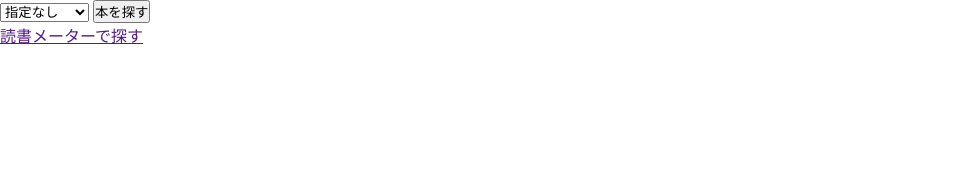
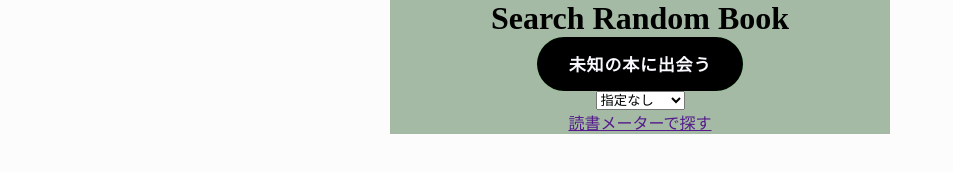
Before and after one commit to ponyoxa/randomBook, a website built with Vite: page index.html in a window 1280 px wide. Shown: the whole page, without its empty margins (0-953 px from the left). Built offline with nearby package versions, Linux system fonts and the light colour scheme.

Commit message:
style: 💄 fix

```diff
--- a/css/main.css
+++ b/css/main.css
@@ -13,3 +13,82 @@
     margin: 0;
     padding: 0;
 }
+
+/*
+    Container
+*/
+
+html {
+    background-color: #fcfcfc;
+}
+
+body {
+    text-align: center;
+}
+
+.container {
+    display: block;
+    position: relative;
+    max-width: 500px;
+    min-height: 100%;
+    margin-right: auto;
+    margin-left: auto;
+    background-color: #A4BAA5;
+}
+
+
+/*
+    Button
+*/
+
+button {
+    outline: none;
+    cursor: pointer;
+    border: none;
+    padding: 0.9rem 2rem;
+    margin: 0;
+    font-family: inherit;
+    font-size: inherit;
+    position: relative;
+    display: inline-block;
+    letter-spacing: 0.05rem;
+    font-weight: 700;
+    font-size: 17px;
+    border-radius: 500px;
+    overflow: hidden;
+    background: #66ff66;
+    color: ghostwhite;
+}
+
+button span {
+    position: relative;
+    z-index: 10;
+    transition: color 0.4s;
+}
+
+button:hover span {
+    color: black;
+}
+
+button::before,
+button::after {
+    position: absolute;
+    top: 0;
+    left: 0;
+    width: 100%;
+    height: 100%;
+    z-index: 0;
+}
+
+button::before {
+    content: "";
+    background: #000;
+    width: 120%;
+    left: -10%;
+    transform: skew(30deg);
+    transition: transform 0.4s cubic-bezier(0.3, 1, 0.8, 1);
+}
+
+button:hover::before {
+    transform: translate3d(100%, 0, 0);
+}
--- a/index.html
+++ b/index.html
@@ -7,16 +7,21 @@
     <link rel="stylesheet" href="css/main.css" type="text/css">
 </head>
 <body>
+    <div class="container">
+        <h1>Search Random Book</h1>
+        <button onclick="getIsbn();"><span>未知の本に出会う</span></button><br>
         <select name="publisherCode" id="publisherCode">
             <option value="" selected>指定なし</option>
             <option value="297">技術評論社</option>
             <option value="7981">翔泳社</option>
             <option value="00">岩波書店</option>
         </select>
-    <button onclick="getIsbn();">本を探す</button>
+
         <p id="isbn"></p>
         <p id="title"></p>
         <a id="searchUrl" href="" target="_blank">読書メーターで探す</a>
+    </div>
+
     <script type="module" src="/src/main.ts"></script>
 </body>
 </html>
```
Lines whose indentation alone changed are shown as unchanged.
